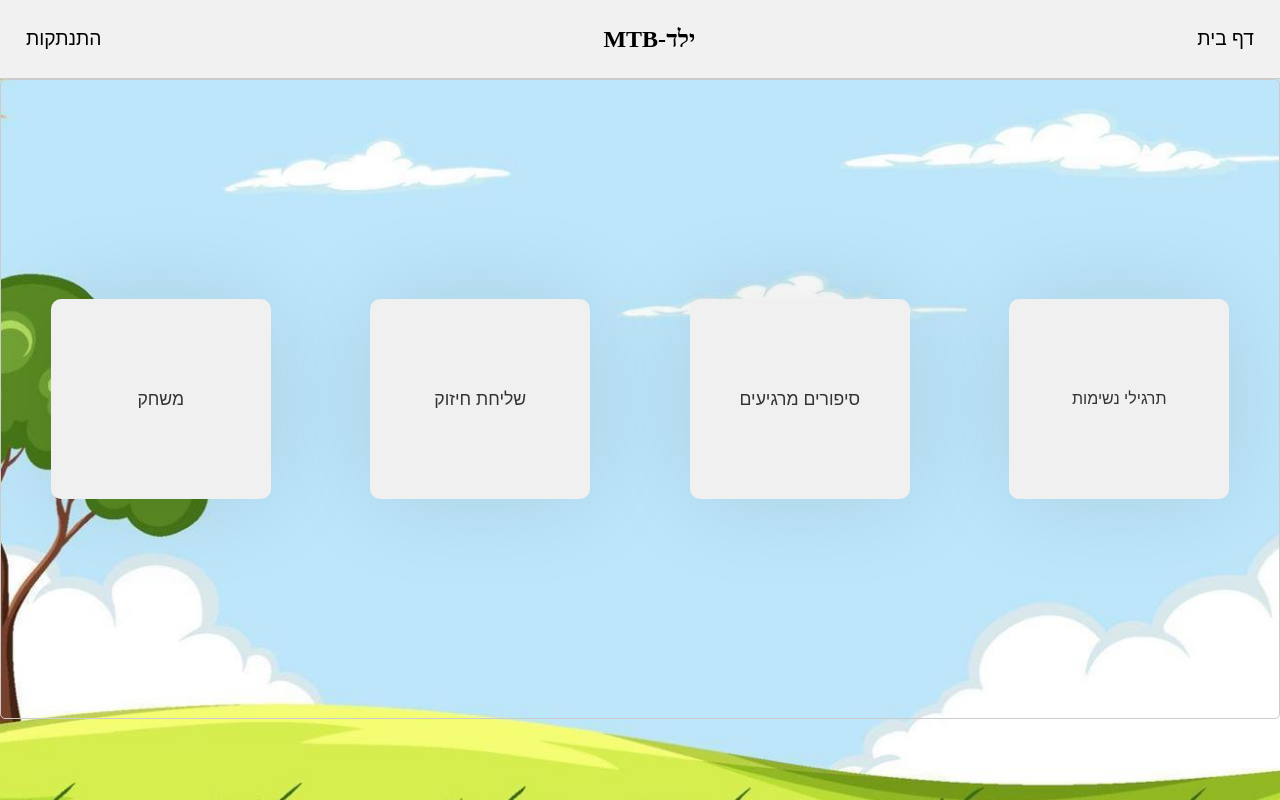
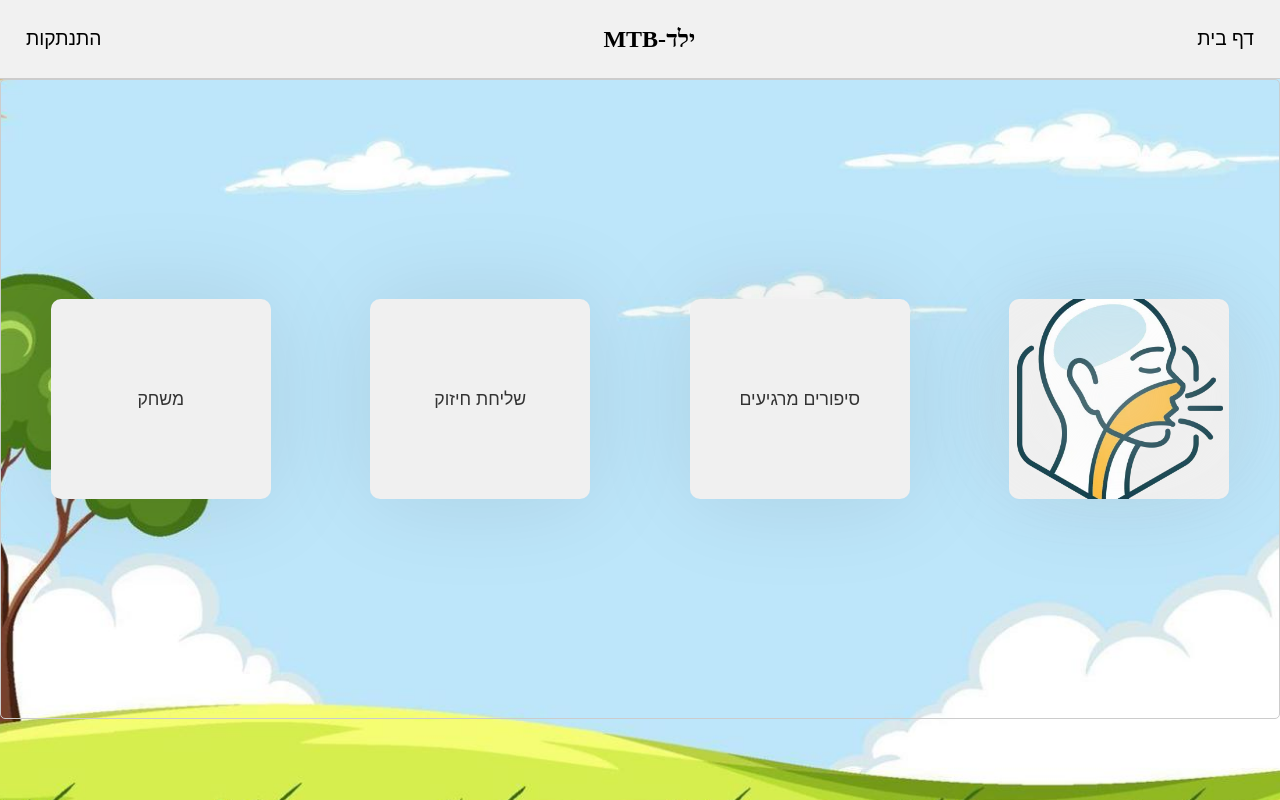
Before and after one commit to Hliran207/MTB, a React (Vite) app in the folder client/: page /ChildPage in a window 1280 px wide. Shown: the top 800 px of the page. Built offline with nearby package versions, Linux system fonts and the light colour scheme.

Commit message:
FINAL working breath page, working unit test, working styels to the breath tab

```diff
--- a/client/src/ChildPage/Breath/Breath.css
+++ b/client/src/ChildPage/Breath/Breath.css
@@ -47,3 +47,17 @@ button:hover {
   font-size: 24px; /* גודל הכיתוב */
   font-weight: bold; /* משקל לכיתוב */
 }
+.tab-container-item {
+  filter: brightness(100) blur(52px);
+  transition: filter 0.4s ease;
+  font-size: 24px;
+  font-weight: bold;
+  background-color: rgb(143, 225, 234);
+  border: 2px solid black;
+  border-radius: 50%;
+  padding: 10px;
+}
+
+.tab-container-item:hover {
+  filter: brightness(1.5) blur(0);
+}
--- /dev/null
+++ b/client/src/ChildPage/components/TabChildPage.css
@@ -0,0 +1,10 @@
+.breath {
+    background-image: url('/breath5.jpg');
+    background-size: cover;
+    background-position: center;
+  }
+
+  /* .breath:hover {
+    filter: brightness(1.2) blur(100);
+    backface-visibility: ;
+  } */
--- a/client/src/ChildPage/components/TabChildPage.jsx
+++ b/client/src/ChildPage/components/TabChildPage.jsx
@@ -1,12 +1,13 @@
 /* eslint-disable react/prop-types */
 // Tab.jsx
 import BreathTab from '../Breath/BreathTab';
+import './TabChildPage.css'
 function TabChildPage({ tab }) {
   return (
-    <button className="tab-panel">
-    {tab.id === 'breath' && <BreathTab />}
-    <div className="tab-title">{tab.name}</div>
-  </button>
+    <button className={`tab-panel ${tab.id === 'breath' ? 'breath' : ''}`}>
+      {tab.id === 'breath' && <BreathTab />}
+      <div className="tab-title">{tab.name}</div>
+    </button>
   );
 }
 
```
